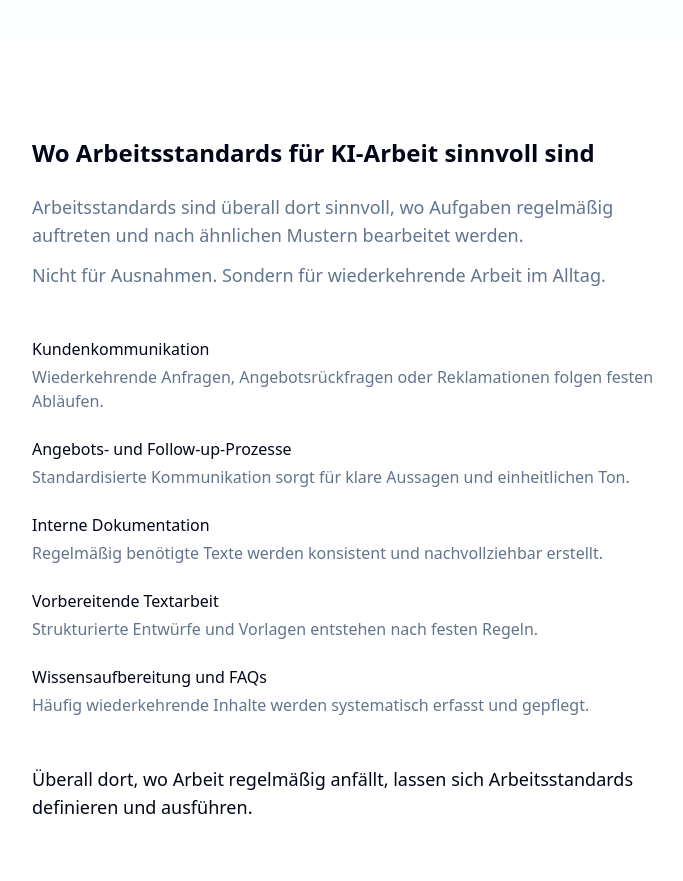
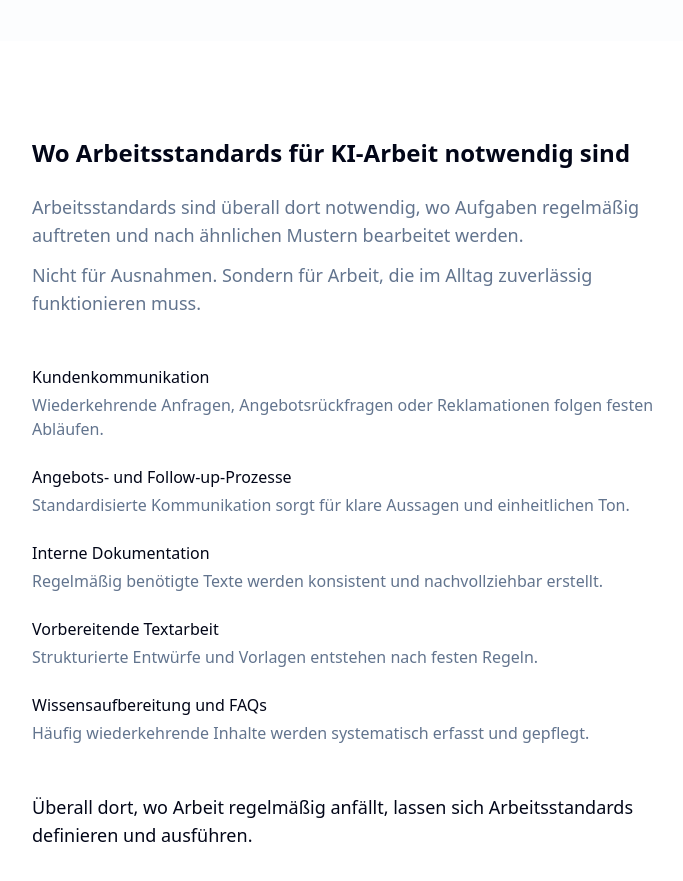
Before and after one commit to berndgalter-lab/struktora, a Next.js app: page / in a window 1280 px wide. Shown: the part 4660-5541 px from the top of the page, without its empty margins (288-971 px from the left). Built offline with nearby package versions, Linux system fonts and the light colour scheme.

Commit message:
update text

```diff
--- a/src/components/marketing/use-areas.tsx
+++ b/src/components/marketing/use-areas.tsx
@@ -4,16 +4,17 @@ export const UseAreas = () => {
       <div className="mx-auto max-w-2xl px-4">
         {/* Überschrift */}
         <h2 className="text-xl font-semibold text-foreground md:text-2xl">
-          Wo Arbeitsstandards für KI-Arbeit sinnvoll sind
+          Wo Arbeitsstandards für KI-Arbeit notwendig sind
         </h2>
 
         {/* Einordnung */}
         <p className="mt-6 max-w-2xl text-base text-muted-foreground md:text-lg">
-          Arbeitsstandards sind überall dort sinnvoll, wo Aufgaben regelmäßig
+          Arbeitsstandards sind überall dort notwendig, wo Aufgaben regelmäßig
           auftreten und nach ähnlichen Mustern bearbeitet werden.
         </p>
         <p className="mt-3 text-base text-muted-foreground md:text-lg">
-          Nicht für Ausnahmen. Sondern für wiederkehrende Arbeit im Alltag.
+          Nicht für Ausnahmen. Sondern für Arbeit, die im Alltag zuverlässig
+          funktionieren muss.
         </p>
 
         {/* Fünf Einsatzbereiche */}
```
